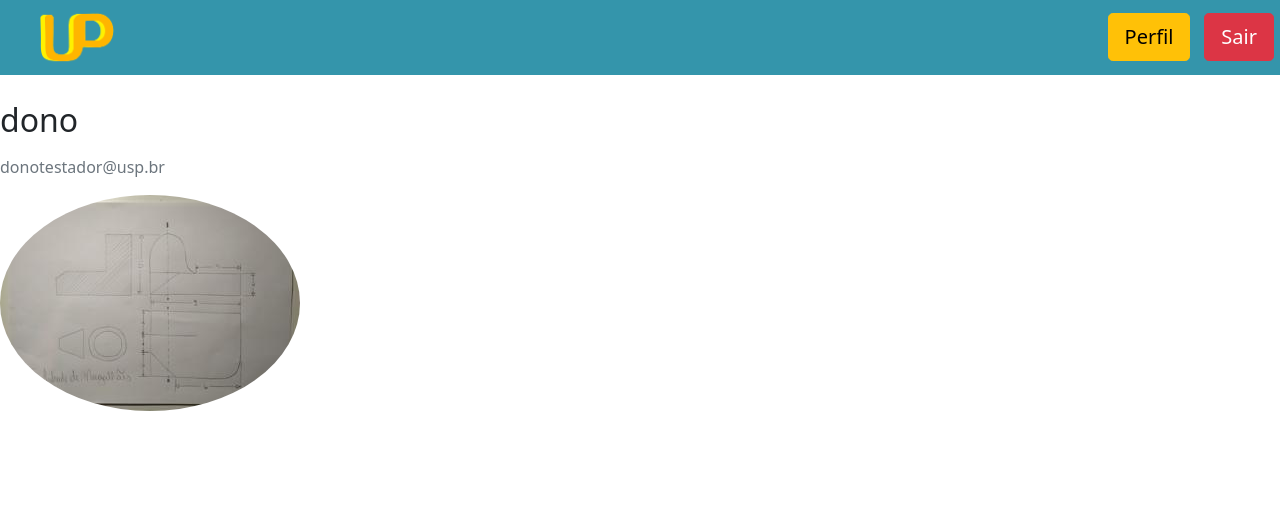
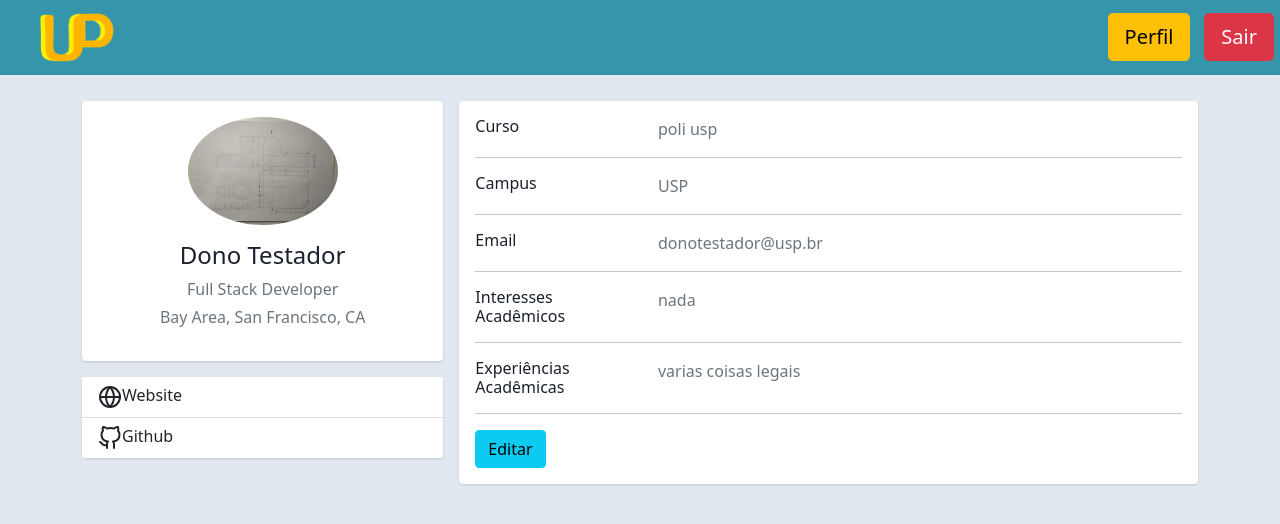
Before and after one commit to rodrigomarcolin/USPapo, a Django app: page /perfil/ in a window 1280 px wide. Shown: the top 524 px of the page. Run offline with Django 3.2, Linux system fonts and the light colour scheme; a user stored in the database is signed in; data comes from the database, SQL or seed files in the repository; both versions use the stored data as it was after the commit.

Commit message:
criei perfil no html

```diff
--- /dev/null
+++ b/django/django-project/core/forms.py
@@ -0,0 +1 @@
+from django import forms
--- a/django/django-project/core/static/core/css/styleInicio.css
+++ b/django/django-project/core/static/core/css/styleInicio.css
@@ -16,3 +16,57 @@
     display: flex;
     flex-direction: row;
 }
+
+body{
+    margin-top:0px;
+    color: #1a202c;
+    text-align: left;
+    background-color: #e2e8f0;
+}
+.main-body {
+    padding: 0px;
+}
+.card {
+    box-shadow: 0 1px 3px 0 rgba(0,0,0,.1), 0 1px 2px 0 rgba(0,0,0,.06);
+}
+
+.card {
+    position: relative;
+    display: flex;
+    flex-direction: column;
+    min-width: 0;
+    word-wrap: break-word;
+    background-color: #fff;
+    background-clip: border-box;
+    border: 0 solid rgba(0,0,0,.125);
+    border-radius: .25rem;
+}
+
+.card-body {
+    flex: 1 1 auto;
+    min-height: 1px;
+    padding: 1rem;
+}
+
+.gutters-sm {
+    margin-right: -8px;
+    margin-left: -8px;
+}
+
+.gutters-sm>.col, .gutters-sm>[class*=col-] {
+    padding-right: 8px;
+    padding-left: 8px;
+}
+.mb-3, .my-3 {
+    margin-bottom: 1rem!important;
+}
+
+.bg-gray-300 {
+    background-color: #e2e8f0;
+}
+.h-100 {
+    height: 100%!important;
+}
+.shadow-none {
+    box-shadow: none!important;
+}
--- a/django/django-project/core/templates/core/cadastro.html
+++ b/django/django-project/core/templates/core/cadastro.html
@@ -11,9 +11,10 @@
     <title>USPapo</title>
 </head>
 <body>
-    <div class="header" style="background-color: #3495ab; display: flex; justify-content: space-between; margin-bottom: 2%;">
+    <div class="header" style="background-color: #3495ab; display: flex; justify-content: space-between; margin-bottom: 2%;" >
         <div class='logo'>
-            <img width="75px" height="auto" src="{% static 'images/Logo_Uspapo.png' %}" class="img-fluid">
+            <a href="{% url 'inicio' %}"><img width="75px" height="auto" src="{% static 'images/Logo_Uspapo.png' %}" class="img-fluid">
+            </a>
         </div>
         <div class='botoes' style="display: flex;">
             {% if not user.is_authenticated %}
@@ -28,7 +29,6 @@
             {% endif %}
         </div>
     </div>
-
         {% block content %}
         {% if not user.is_authenticated %}
 
--- a/django/django-project/core/templates/core/entrar.html
+++ b/django/django-project/core/templates/core/entrar.html
@@ -14,8 +14,8 @@
 
     <div class="header" style="background-color: #3495ab; display: flex; justify-content: space-between; margin-bottom: 2%;">
         <div class='logo'>
-            <img width="75px" height="auto" src="{% static 'images/Logo_Uspapo.png' %}" class="img-fluid">
-        </div>
+            <a href="{% url 'inicio' %}"><img width="75px" height="auto" src="{% static 'images/Logo_Uspapo.png' %}" class="img-fluid">
+            </a>        </div>
         <div class='botoes' style="display: flex;">
             {% if not user.is_authenticated %}
             <a href="{% url 'entrar' %}"> <button class="btn btn-warning btn-lg">Entrar</button></a>
--- a/django/django-project/core/templates/core/inicio.html
+++ b/django/django-project/core/templates/core/inicio.html
@@ -18,8 +18,8 @@
 <body>
     <div class="header" style="background-color: #3495ab; display: flex; justify-content: space-between; margin-bottom: 2%;">
         <div class='logo'>
-            <img width="75px" height="auto" src="{% static 'images/Logo_Uspapo.png' %}" class="img-fluid">
-        </div>
+            <a href="{% url 'inicio' %}"><img width="75px" height="auto" src="{% static 'images/Logo_Uspapo.png' %}" class="img-fluid">
+            </a>        </div>
         <div class='botoes' style="display: flex;">
             {% if not user.is_authenticated %}
             <a href="{% url 'entrar' %}"> <button class="btn btn-warning btn-lg">Entrar</button></a>
--- a/django/django-project/core/templates/core/perfil.html
+++ b/django/django-project/core/templates/core/perfil.html
@@ -10,11 +10,13 @@
     <link rel="shortcut icon" href="{% static 'images/favicon.ico' %}" type="image/x-icon">
     <title>USPapo</title>
 </head>
+<body>
     {% block content %}
-<body>
+    {% if user.is_authenticated %}
     <div class="header" style="background-color: #3495ab; display: flex; justify-content: space-between; margin-bottom: 2%;">
         <div class='logo'>
-          <img width="75px" height="auto" src="{% static 'images/Logo_Uspapo.png' %}" class="img-fluid">
+            <a href="{% url 'inicio' %}"><img width="75px" height="auto" src="{% static 'images/Logo_Uspapo.png' %}" class="img-fluid">
+            </a>
         </div>
         <div class='botoes' style="display: flex;">
             {% if not user.is_authenticated %}
@@ -29,14 +31,101 @@
             {% endif %}
         </div>
     </div>
-  <div class="hub">
-    <h2 class="account-heading">{{ user.username }}</h2>
-    <p> {{ atributos.campus }}</p>
-    <p class="text-secondary">{{ user.email }}</p>
-    <p class="text-secondary">{{name}}</p>
-    <img class="rounded-circle account-img" src="{{ user.profile.image.url }}">
+    <div class="container">
+        <div class="main-body">
+              <div class="row gutters-sm">
+                <div class="col-md-4 mb-3">
+                  <div class="card">
+                    <div class="card-body">
+                      <div class="d-flex flex-column align-items-center text-center">
+                        <img src="{{ user.profile.image.url }}" alt="Admin" class="rounded-circle" width="150">
+                        <div class="mt-3">
+                          <h4>{{user.first_name}} {{user.last_name}}</h4>
+                          <p class="text-secondary mb-1">Full Stack Developer</p>
+                          <p class="text-muted font-size-sm">Bay Area, San Francisco, CA</p>
                         </div>
-</body>
+                      </div>
+                    </div>
+                  </div>
+                  <div class="card mt-3">
+                    <ul class="list-group list-group-flush">
+                      <li class="list-group-item d-flex justify-content-between align-items-center flex-wrap">
+                        <h6 class="mb-0"><svg xmlns="http://www.w3.org/2000/svg" width="24" height="24" viewBox="0 0 24 24" fill="none" stroke="currentColor" stroke-width="2" stroke-linecap="round" stroke-linejoin="round" class="feather feather-globe mr-2 icon-inline"><circle cx="12" cy="12" r="10"></circle><line x1="2" y1="12" x2="22" y2="12"></line><path d="M12 2a15.3 15.3 0 0 1 4 10 15.3 15.3 0 0 1-4 10 15.3 15.3 0 0 1-4-10 15.3 15.3 0 0 1 4-10z"></path></svg>Website</h6>
+                        <span class="text-secondary"></span>
+                      </li>
+                      <li class="list-group-item d-flex justify-content-between align-items-center flex-wrap">
+                        <h6 class="mb-0"><svg xmlns="http://www.w3.org/2000/svg" width="24" height="24" viewBox="0 0 24 24" fill="none" stroke="currentColor" stroke-width="2" stroke-linecap="round" stroke-linejoin="round" class="feather feather-github mr-2 icon-inline"><path d="M9 19c-5 1.5-5-2.5-7-3m14 6v-3.87a3.37 3.37 0 0 0-.94-2.61c3.14-.35 6.44-1.54 6.44-7A5.44 5.44 0 0 0 20 4.77 5.07 5.07 0 0 0 19.91 1S18.73.65 16 2.48a13.38 13.38 0 0 0-7 0C6.27.65 5.09 1 5.09 1A5.07 5.07 0 0 0 5 4.77a5.44 5.44 0 0 0-1.5 3.78c0 5.42 3.3 6.61 6.44 7A3.37 3.37 0 0 0 9 18.13V22"></path></svg>Github</h6>
+                        <span class="text-secondary"></span>
+                      </li>
+                    </ul>
+                  </div>
+                </div>
+                <div class="col-md-8">
+                  <div class="card mb-3">
+                    <div class="card-body">
+                      <div class="row">
+                        <div class="col-sm-3">
+                          <h6 class="mb-0">Curso</h6>
+                        </div>
+                        <div class="col-sm-9 text-secondary">
+                          {{user.profile.curso}}
+                        </div>
+                      </div>
+                      <hr>
+                      <div class="row">
+                        <div class="col-sm-3">
+                          <h6 class="mb-0">Campus</h6>
+                        </div>
+                        <div class="col-sm-9 text-secondary">
+                          {{user.profile.campus}}
+                        </div>
+                      </div>
+                      <hr>
+                      <div class="row">
+                        <div class="col-sm-3">
+                          <h6 class="mb-0">Email</h6>
+                        </div>
+                        <div class="col-sm-9 text-secondary">
+                          {{user.email}}
+                        </div>
+                      </div>
+                      <hr>
+                      <div class="row">
+                        <div class="col-sm-3">
+                          <h6 class="mb-0">Interesses Acadêmicos</h6>
+                        </div>
+                        <div class="col-sm-9 text-secondary">
+                          {{user.profile.int_academicos}}
+                        </div>
+                      </div>
+                      <hr>
+                      <div class="row">
+                        <div class="col-sm-3">
+                          <h6 class="mb-0">Experiências Acadêmicas</h6>
+                        </div>
+                        <div class="col-sm-9 text-secondary">
+                          {{user.profile.exp_academicas}}
+                        </div>
+                      </div>
+                      <hr>
+                      <div class="row">
+                        <div class="col-sm-12">
+                          <a class="btn btn-info " target="__blank">Editar</a>
+                        </div>
+                      </div>
+                    </div>
+                  </div>
 
 
+
+
+
+                </div>
+              </div>
+
+            </div>
+        </div>
+        {% endif %}
         {% endblock %}
+</body>
+</html>
```
Also changed, not shown: django/django-project/core/templates/core/BACKUPPERFIL.html (added, +42 -0 lines), django/django-project/db.sqlite3. Lines whose indentation alone changed are shown as unchanged.
